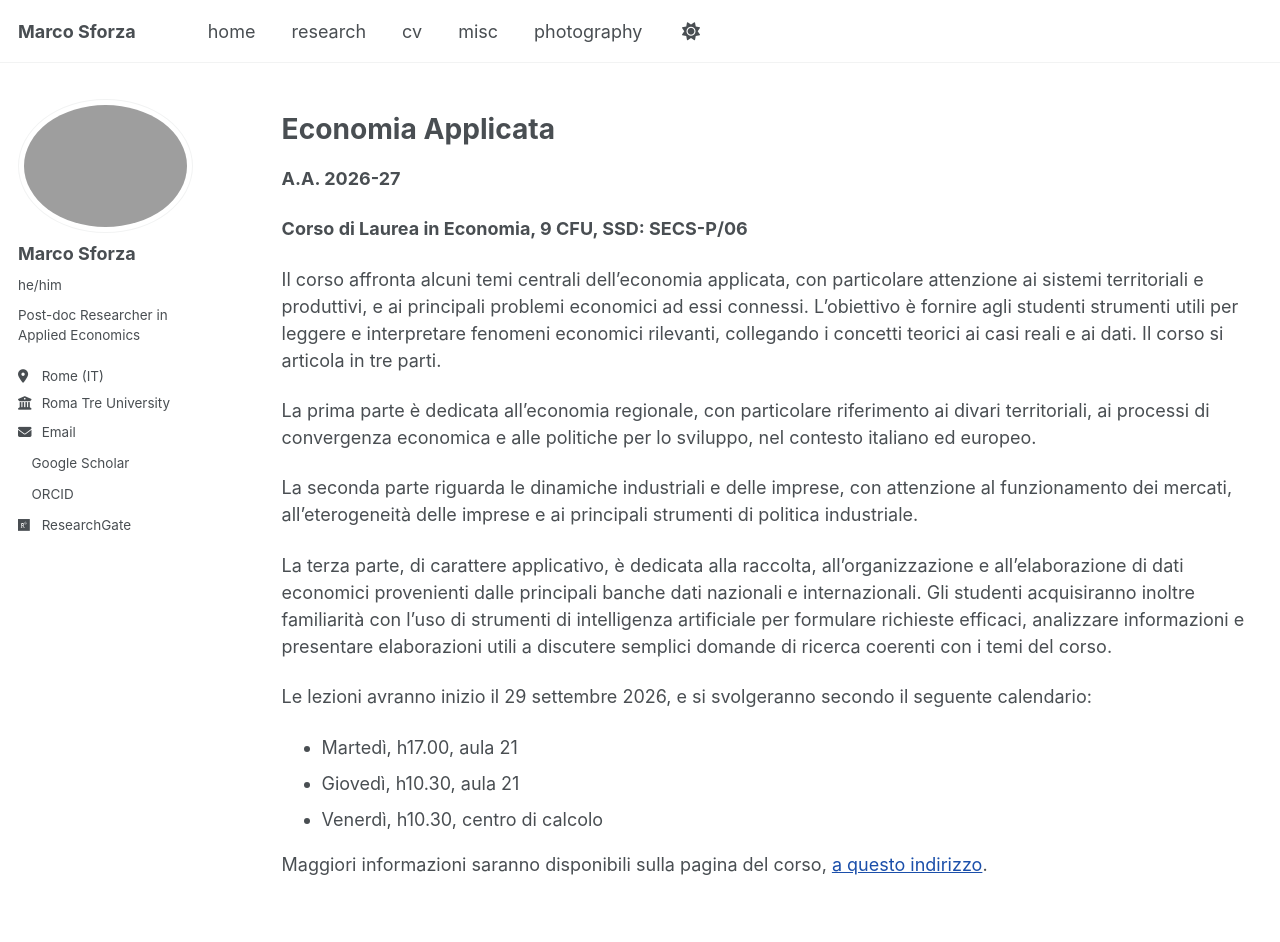
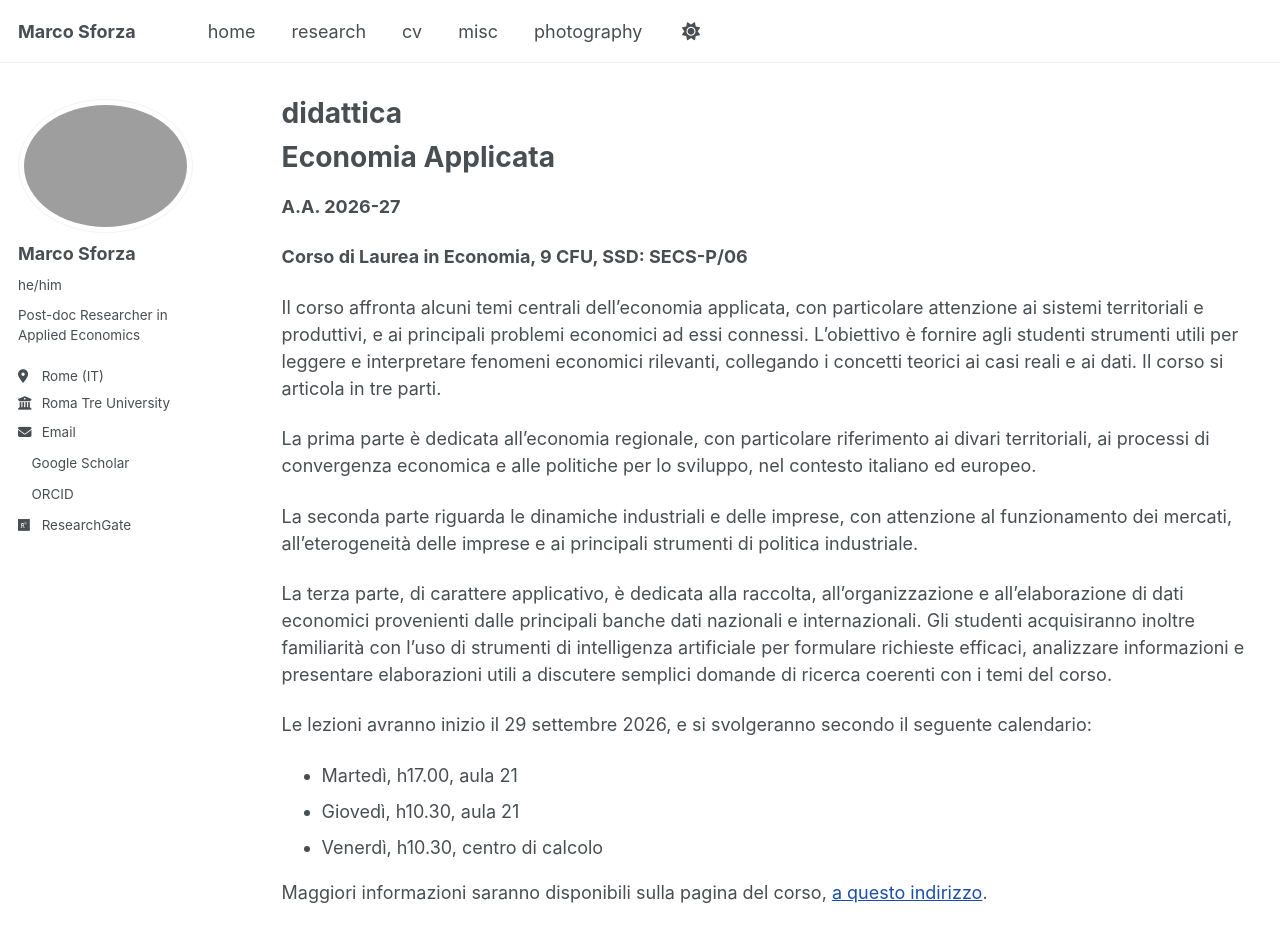
Before and after one commit to marcosforza/marcosforza.github.io, a Jekyll site: the page built from _pages/teaching.md, in a window 1280 px wide and 1019 px high. Shown: the top 942 px of the window. Built offline with Jekyll 4.4.1, drawn with Linux system fonts in a browser that asks for light colours; a style sheet for code colours, icons or effects is not loaded.

Commit message:
Update teaching page title and navigation settings

```diff
--- a/_pages/teaching.md
+++ b/_pages/teaching.md
@@ -1,9 +1,9 @@
 ---
 layout: archive
-title: ""
+title: "didattica"
 permalink: /teaching/
 author_profile: true
-nav: false
+nav: true
 ---
 
 {% include base_path %}
```
